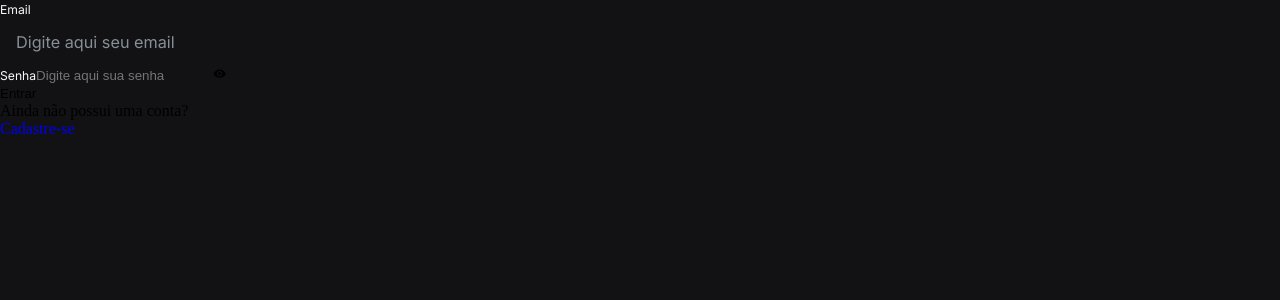
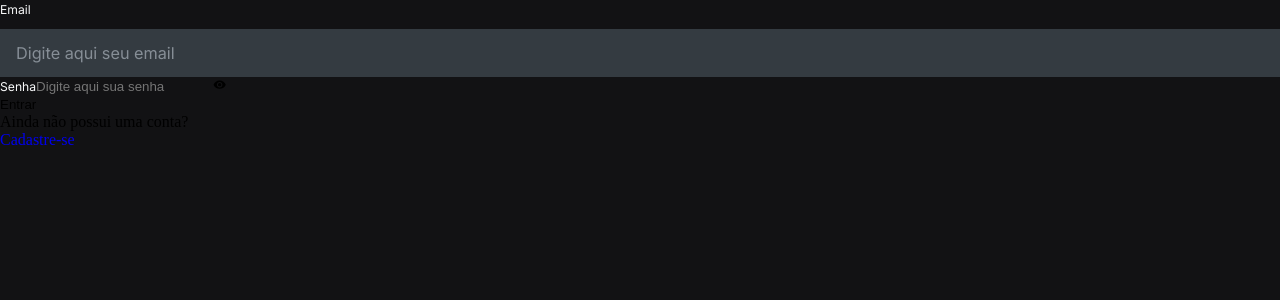
Before and after one commit to edumatheus65/developers_hub, a React (Vite) app: page / in a window 1280 px wide. Shown: the top 300 px of the page. Built offline with nearby package versions, Linux system fonts and the light colour scheme.

Commit message:
kenzieHub

```diff
--- a/src/components/InputPasswordLogin/index.jsx
+++ b/src/components/InputPasswordLogin/index.jsx
@@ -5,13 +5,13 @@ export const InputPassword = forwardRef(({ error, label, ...rest }, ref) => {
   const [isHidden, setIsHidden] = useState(true);
 
   return (
-    <>
+    <div>
       <label className="label">{label}</label>
       <input type={isHidden ? "password" : "text"} ref={ref} {...rest} />
       <button type="button" onClick={() => setIsHidden(!isHidden)}>
         {isHidden ? <MdVisibility /> : <MdVisibilityOff />}
       </button>
       {error ? <p>{error.message}</p> : null}
-    </>
+    </div>
   );
 });
--- a/src/components/Inputs/style.module.scss
+++ b/src/components/Inputs/style.module.scss
@@ -1,5 +1,6 @@
 .inputBox {
   input {
+    margin-top: 11px;
     width: 100%;
     font-family: var(--font-primary);
     padding: 0 16px;
@@ -7,6 +8,7 @@
     font-size: 1.0156rem;
     font-weight: 400;
     color: var(--grey-0);
+    background-color: var(--grey-2);
 
     &::placeholder {
       color: var(--grey-1);
```
